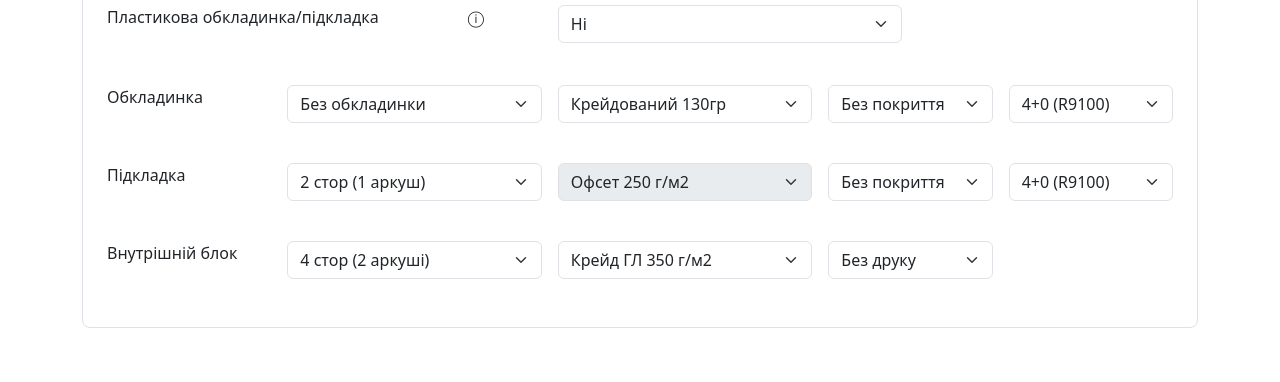
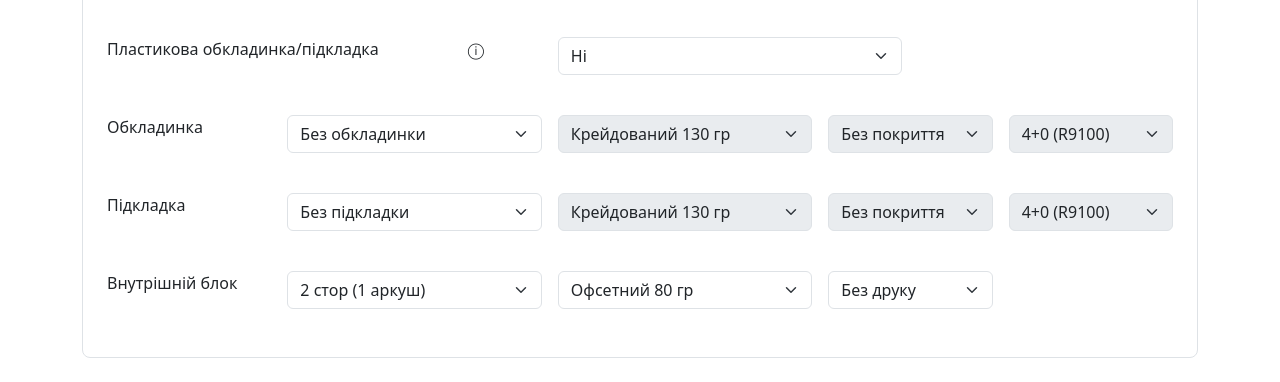
Before and after one commit to yari4ek89/interactive-calculator, a plain HTML site: page index.html in a window 1280 px wide. Shown: the part 605-987 px from the top of the page. Before the commit the page ends 957 px from the top, so only its background shows below. Drawn offline with nearby package versions, Linux system fonts and the light colour scheme.

Commit message:
third commit

```diff
--- a/index.html
+++ b/index.html
@@ -39,7 +39,7 @@
                             value="vertical"
                             checked>
                         <label class="form-check-label" for="orient-vert">
-                            Вертикально
+                            <img src="img/vertrect.png" alt="Вертикально" width="20" height="40">Вертикально
                         </label>
                         <br>
                         <input class="form-check-input"
@@ -48,7 +48,7 @@
                             id="orient-hor"
                             value="horizontal">
                         <label class="form-check-label" for="orient-hor">
-                            Горизонтально
+                            <img src="img/horrect.png" alt="Горизонтально" width="20" height="40">Горизонтально
                         </label>
                     </div>
 
@@ -102,8 +102,10 @@
                 <div class="col-md-4">
                     <label class="form-label">Пластикова обкладинка/підкладка</label>
                 </div>
-                <div class="col-md-1">
-                    <p>ⓘ</p>
+                <div class="col-md-1" id="tip1">
+                    <span class="tip" data-text="Обкладинка – це прозорий пластик, як правило
+застосовується зверху. Підкладка - паперова щільна палітурка, фактура під кожу. Як правило застосовується
+знизу">ⓘ</span>
                 </div>
                 <div class="col-md-4">
                     <select class="form-select">
@@ -121,27 +123,44 @@
                     <label class="form-label">Обкладинка</label>
                 </div>
                 <div class="col-md-3">
-                    <select class="form-select">
+                    <select class="form-select" id="obkladinkavibor">
                         <option value="no" selected>Без обкладинки</option>
-                        <option value="white">2 стор (1 аркуш)</option>
+                        <option value="yes">2 стор (1 аркуш)</option>
                     </select>
                 </div>
                 <div class="col-md-3">
-                    <select class="form-select">
-                        <option value="kr130" selected>Крейдований 130гр</option>
-                        <option value="kr200">Крейдований 200гр</option>
-                        <option value="kr300">Крейдований 300гр</option>
-                        <option value="longside">Офсет 250 г/м2</option>
+                    <select class="form-select" id="obklmat" disabled>
+                        <option value="kr130" selected>Крейдований 130 гр</option>
+                        <option value="kr200">Крейдований 200 гр</option>
+                        <option value="kr300">Крейдований 300 гр</option>
+                        <option value="ofset160">Офсетний 160 гр</option>
+                        <option value="ofset300">Офсетний 300 гр</option>
+                        <option value="dalicandido">Dali candido 285 г/м</option>
+                        <option value="dalineve">Dali neve 285 г/м</option>
+                        <option value="stardreamcrystal">Stardream crystal 285 г/м</option>
+                        <option value="stardreamdiamond">Stardream diamond 285 г/м</option>
+                        <option value="stardreamopal">Stardream opal 285 г/м</option>
+                        <option value="stardreamcitrine">Stardream citrine 285 г/м</option>
+                        <option value="floraavorio">Flora avorio 350 г/м</option>
+                        <option value="tintorettogesso">Tintoretto gesso 300 г/м</option>
+                        <option value="siriopearlaurum">Sirio pearl aurum 300 г/м</option>
+                        <option value="icelite2s">Icelite 2s Toile moyenne 300-335 г/м</option>
+                        <option value="splendor">SplendorGel avorio 300 г/м</option>
+                        <option value="sirio">Sirio white white 350 г/м</option>
+                        <option value="gsk">GSK Калька EW 200 г/м</option>
                     </select>
                 </div>
                 <div class="col-md-2">
-                    <select class="form-select">
-                        <option value="longside">Без покриття</option>
+                    <select class="form-select" id="obklpokr" disabled>
+                        <option value="no">Без покриття</option>
+                        <option value="gl">ГЛ 1+1 100 мікрон</option>
+                        <option value="mat">МАТ 1+1 100 мікрон</option>
+                        <option value="soft">SOFT лам 75 мікрон</option>
                     </select>
                 </div>
                 <div class="col-md-2">
-                    <select class="form-select">
-                        <option value="longside">4+0 (R9100)</option>
+                    <select class="form-select" id="obkldruk" disabled>
+                        <option value="r9100">4+0 (R9100)</option>
                     </select>
                 </div>
             </div>
@@ -152,23 +171,44 @@
                     <label class="form-label">Підкладка</label>
                 </div>
                 <div class="col-md-3">
-                    <select class="form-select">
-                        <option value="white">2 стор (1 аркуш)</option>
+                    <select class="form-select" id="pidklvibor">
+                        <option value="no" selected>Без підкладки</option>
+                        <option value="yes">2 стор (1 аркуш)</option>
                     </select>
                 </div>
                 <div class="col-md-3">
-                    <select class="form-select" disabled>
-                        <option value="longside">Офсет 250 г/м2</option>
+                    <select class="form-select" id="pidklmat" disabled>
+                        <option value="kr130" selected>Крейдований 130 гр</option>
+                        <option value="kr200">Крейдований 200 гр</option>
+                        <option value="kr300">Крейдований 300 гр</option>
+                        <option value="ofset160">Офсетний 160 гр</option>
+                        <option value="ofset300">Офсетний 300 гр</option>
+                        <option value="dalicandido">Dali candido 285 г/м</option>
+                        <option value="dalineve">Dali neve 285 г/м</option>
+                        <option value="stardreamcrystal">Stardream crystal 285 г/м</option>
+                        <option value="stardreamdiamond">Stardream diamond 285 г/м</option>
+                        <option value="stardreamopal">Stardream opal 285 г/м</option>
+                        <option value="stardreamcitrine">Stardream citrine 285 г/м</option>
+                        <option value="floraavorio">Flora avorio 350 г/м</option>
+                        <option value="tintorettogesso">Tintoretto gesso 300 г/м</option>
+                        <option value="siriopearlaurum">Sirio pearl aurum 300 г/м</option>
+                        <option value="icelite2s">Icelite 2s Toile moyenne 300-335 г/м</option>
+                        <option value="splendor">SplendorGel avorio 300 г/м</option>
+                        <option value="sirio">Sirio white white 350 г/м</option>
+                        <option value="gsk">GSK Калька EW 200 г/м</option>
                     </select>
                 </div>
                 <div class="col-md-2">
-                    <select class="form-select">
-                        <option value="longside">Без покриття</option>
+                    <select class="form-select" id="pidklpokr" disabled>
+                        <option value="no">Без покриття</option>
+                        <option value="gl">ГЛ 1+1 100 мікрон</option>
+                        <option value="mat">МАТ 1+1 100 мікрон</option>
+                        <option value="soft">SOFT лам 75 мікрон</option>
                     </select>
                 </div>
                 <div class="col-md-2">
-                    <select class="form-select">
-                        <option value="longside">4+0 (R9100)</option>
+                    <select class="form-select" id="pidkldruk" disabled>
+                        <option value="r9100">4+0 (R9100)</option>
                     </select>
                 </div>
             </div>
@@ -179,22 +219,30 @@
                     <label class="form-label">Внутрішній блок</label>
                 </div>
                 <div class="col-md-3">
-                    <select class="form-select">
-                        <option value="white">4 стор (2 аркуші)</option>
+                    <select class="form-select" id="vnutrarkush">
                     </select>
                 </div>
                 <div class="col-md-3">
-                    <select class="form-select">
-                        <option value="longside">Крейд ГЛ 350 г/м2</option>
+                    <select class="form-select" id="vnutrmat">
+                        <option value="ofset80" selected>Офсетний 80 гр</option>
+                        <option value="ofset160">Офсетний 160 гр</option>
+                        <option value="kreid130">Крейдований 130 гр</option>
                     </select>
                 </div>
                 <div class="col-md-2">
                     <select class="form-select">
-                        <option value="longside">Без друку</option>
+                        <option value="r9100">4+0 (R9100)</option>
+                        <option value="r91001">4+4 (R9100)</option>
+                        <option value="plus0">1+0</option>
+                        <option value="plus1">1+1</option>
+                        <option value="no" selected>Без друку</option>
                     </select>
                 </div>
             </div>
         </section>
     </div>
+
+    <script src="https://code.jquery.com/jquery-3.6.0.min.js"></script>
+    <script src="script.js"></script>
 </body>
 </html>
--- /dev/null
+++ b/script.js
@@ -0,0 +1,72 @@
+// ============ ОБКЛАДИНКА ==============
+const isObkladinka = $('#obkladinkavibor');
+const obkladinkaMaterial = $('#obklmat');
+const obkladinkaPokr = $('#obklpokr');
+const obkladinkaDruk = $('#obkldruk');
+// ============ ПІДКЛАДКА ==============
+const isPidkladka = $('#pidklvibor');
+const pidkladkaMaterial = $('#pidklmat');
+const pidkladkaPokr = $('#pidklpokr');
+const pidkladkaDruk = $('#pidkldruk');
+// ============ ВНУТРІШНІЙ БЛОК ==========
+const vnutrVibor = $('#vnutrarkush');
+const vnutrMat = $('#vnutrmat');
+
+automateVnutr();
+
+isObkladinka.on('change', function () {
+    if (isObkladinka.val() === "no") {
+        obkladinkaMaterial.attr('disabled', 'disabled');
+        obkladinkaPokr.attr('disabled', 'disabled');
+        obkladinkaDruk.attr('disabled', 'disabled');
+    } else {
+        obkladinkaMaterial.removeAttr('disabled');
+        obkladinkaPokr.removeAttr('disabled');
+        obkladinkaDruk.removeAttr('disabled');
+    }
+});
+
+isPidkladka.on('change', function () {
+    if (isPidkladka.val() === "no") {
+        //pidkladkaMaterial.attr('disabled', 'disabled');
+        pidkladkaPokr.attr('disabled', 'disabled');
+        pidkladkaDruk.attr('disabled', 'disabled');
+    } else {
+        //obkladinkaMaterial.removeAttr('disabled');
+        pidkladkaPokr.removeAttr('disabled');
+        pidkladkaDruk.removeAttr('disabled');
+    }
+});
+
+vnutrMat.on('change', function () {
+    if (vnutrMat.val() === "ofset80") automateVnutr();
+    else if (vnutrMat.val() === "ofset160") automateVnutr(120);
+    else if (vnutrMat.val() === "kreid130") automateVnutr(180);
+})
+
+$('.tip').hover(function (e) {
+    const text = $(this).data('text');
+
+    const $tooltip = $('<div class="tooltip-js"></div>').text(text).appendTo('#tip1');
+
+    const offset = $(this).offset();
+    $tooltip.css({
+        top: offset.top + $tooltip.outerHeight() + 8,
+        left: offset.left - $(this).outerWidth() / 2 - $tooltip.outerWidth() / 2,
+    });
+}, function () {
+    $('.tooltip-js').remove();
+});
+
+// ======================== ФУНКЦІЇ ====================
+function automateVnutr(maxCount=240) {
+    vnutrVibor.empty();
+    for (let i = 2; i < maxCount + 2; i += 2) {
+        let _str;
+        const arkush = i / 2;
+        if (arkush === 1) _str = "аркуш";
+        else if (arkush > 1 && arkush < 5) _str = "аркуші";
+        else _str = "аркушів";
+        vnutrVibor.append(`<option value="sheet${i}">${i} стор (${i/2} ${_str})</option>`);
+    }
+}
```
Also changed, not shown: style.css (+15 -0 lines), img/horrect.png (added), img/vertrect.png (added).
